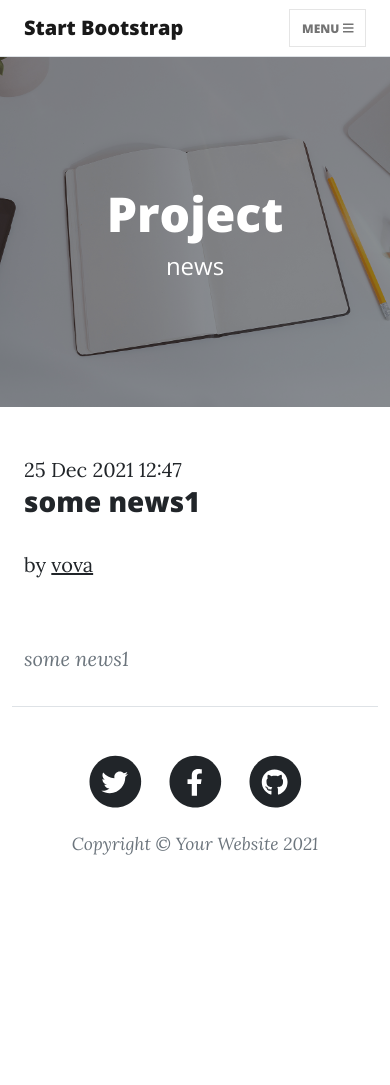
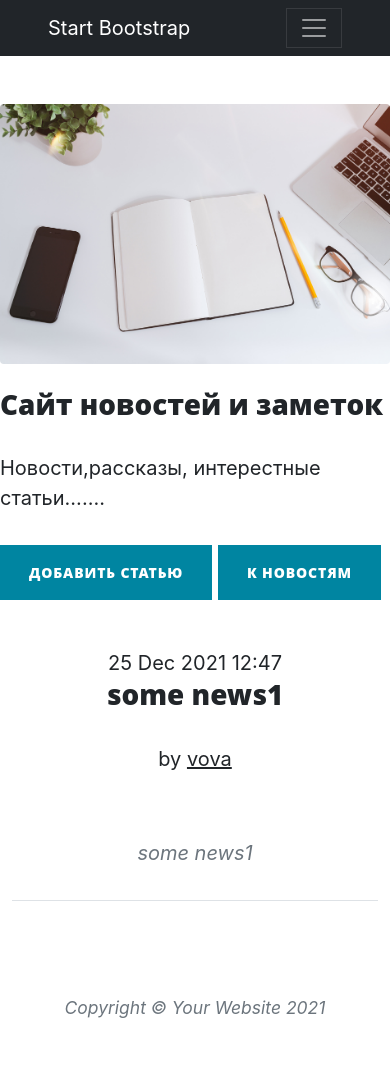
Before and after one commit to Olevova/News1, a Django app: page /news/13 in a window 390 px wide. Before the commit the page ends 855 px from the top, so only its background shows below. Run offline with Django 4.2, Linux system fonts and the light colour scheme; data comes from the database, SQL or seed files in the repository; both versions use the stored data as it was after the commit; some libraries are stand-ins or nearby versions.

Commit message:
"ИТОГОВОЕ ЗАДАНИЕ 4.4 . Внес изменения по заданию"

```diff
--- a/NewsSite/news/admin.py
+++ b/NewsSite/news/admin.py
@@ -5,6 +5,7 @@ admin.site.register(Author)
 admin.site.register(Post)
 admin.site.register(Comment)
 admin.site.register(Category)
+admin.site.register(PostCategory)
 from django.contrib import admin
 
 # Register your models here.
--- a/NewsSite/news/models.py
+++ b/NewsSite/news/models.py
@@ -1,6 +1,7 @@
 from django.db import models
 from django.contrib.auth.models import User
 from django.db.models import *
+from django.shortcuts import reverse
 
 class Author(models.Model):
     user = models.OneToOneField(User, on_delete=models.CASCADE)
@@ -22,18 +23,21 @@ class Author(models.Model):
         self.save()
 
     def __str__(self):
-        return self.user.username
+        return f'{self.user.username}'
+
+    def get_absolute_url(self):
+        return reverse("mad", kwargs={"pk": self.pk, "user": self.user})
 
 
 class Post(models.Model):
     CONTENT = [("NW", 'news'), ('AR', 'article')]
-    title = models.CharField(max_length=128)
-    content = models.CharField(max_length=2, blank=True, choices=CONTENT, default="NW")
-    create = models.DateTimeField(auto_now_add=True)
-    text = models.TextField(blank=True)
+    title = models.CharField(max_length=128, verbose_name='Название Новости')
+    content = models.CharField(max_length=2, blank=True, choices=CONTENT, default="NW", verbose_name="Вид Статьи")
+    create = models.DateTimeField(auto_now_add=True, verbose_name='Создана')
+    text = models.TextField(blank=True, verbose_name="Текст")
     rate = models.FloatField(default=0)
-    author = models.ForeignKey(Author, related_name='author', on_delete=models.CASCADE)
-    category = models.ManyToManyField('Category', through="PostCategory")
+    author = models.ForeignKey(Author, related_name='author', on_delete=models.CASCADE, verbose_name="Автор")
+    category = models.ManyToManyField('Category', through="PostCategory", verbose_name='Категория')
 
     def like(self):
         self.rate += 1
@@ -52,19 +56,30 @@ class Post(models.Model):
         return f'{self.text[:123]}...'
 
     def __str__(self):
-        return self.title
+        return f'{self.title}'
+
+    def get_absolute_url(self):
+        return f"/news/{self.id}"
+
+    class Meta:
+        verbose_name = "Пост"
+        verbose_name_plural = "Посты"
+        ordering = ['-create']
 
 
 class PostCategory(models.Model):
     category = models.ForeignKey('Category', on_delete=models.CASCADE)
     post = models.ForeignKey('Post', related_name="post", on_delete=models.CASCADE)
 
+    def __str__(self):
+        return self.category.name
+
 
 class Category(models.Model):
     name = models.CharField(max_length=128, unique=True)
 
     def __str__(self):
-        return self.name
+        return f'{self.name}'
 
 class Comment(models.Model):
     text = models.TextField(blank=True)
--- a/NewsSite/news/templates/news/index.html
+++ b/NewsSite/news/templates/news/index.html
@@ -1,63 +1,66 @@
 <!DOCTYPE html>
 <html lang="en">
 <head>
-    <meta charset="utf-8"/>
-    <meta name="viewport" content="width=device-width, initial-scale=1, shrink-to-fit=no"/>
-    <meta name="description" content=""/>
-    <meta name="author" content=""/>
+    <meta charset="utf-8" />
+        <meta name="viewport" content="width=device-width, initial-scale=1, shrink-to-fit=no" />
+        <meta name="description" content="" />
+        <meta name="author" content="" />
     <title>{%block title%}{%endblock title%}</title>
-    <link rel="icon" type="image/x-icon" href="assets/favicon.ico"/>
-    <!-- Font Awesome icons (free version)-->
-    <script src="https://use.fontawesome.com/releases/v5.15.4/js/all.js" crossorigin="anonymous"></script>
-    <!-- Google fonts-->
-    <link href="https://fonts.googleapis.com/css?family=Lora:400,700,400italic,700italic" rel="stylesheet"
-          type="text/css"/>
-    <link href="https://fonts.googleapis.com/css?family=Open+Sans:300italic,400italic,600italic,700italic,800italic,400,300,600,700,800"
-          rel="stylesheet" type="text/css"/>
-    <!-- Core theme CSS (includes Bootstrap)-->
+    <link rel="icon" type="image/x-icon" href="assets/favicon.ico" />
     {%load static%}
     <link href="{% static 'css/styles.css'%}" rel="stylesheet"/>
 </head>
 <body>
 <!-- Navigation-->
-<nav class="navbar navbar-expand-lg navbar-light" id="mainNav">
-    <div class="container px-4 px-lg-5">
-        <a class="navbar-brand" href="index.html">Start Bootstrap</a>
-        <button class="navbar-toggler" type="button" data-bs-toggle="collapse" data-bs-target="#navbarResponsive"
-                aria-controls="navbarResponsive" aria-expanded="false" aria-label="Toggle navigation">
-            Menu
-            <i class="fas fa-bars"></i>
-        </button>
-        <div class="collapse navbar-collapse" id="navbarResponsive">
-            <ul class="navbar-nav ms-auto py-4 py-lg-0">
-                <li class="nav-item"><a class="nav-link px-lg-3 py-3 py-lg-4" href="index.html">Home</a></li>
-                <li class="nav-item"><a class="nav-link px-lg-3 py-3 py-lg-4" href="about.html">About</a></li>
-                <li class="nav-item"><a class="nav-link px-lg-3 py-3 py-lg-4" href="post.html">Sample Post</a></li>
-                <li class="nav-item"><a class="nav-link px-lg-3 py-3 py-lg-4" href="contact.html">Contact</a></li>
+<nav class="navbar navbar-expand-lg navbar-dark bg-dark">
+            <div class="container px-5">
+                <a class="navbar-brand" href="#!">Start Bootstrap</a>
+                <button class="navbar-toggler" type="button" data-bs-toggle="collapse" data-bs-target="#navbarSupportedContent" aria-controls="navbarSupportedContent" aria-expanded="false" aria-label="Toggle navigation"><span class="navbar-toggler-icon"></span></button>
+                <div class="collapse navbar-collapse" id="navbarSupportedContent">
+                    <ul class="navbar-nav ms-auto mb-2 mb-lg-0">
+                        <li class="nav-item"><a class="nav-link active" aria-current="page" href="#!">Home</a></li>
+                        <li class="nav-item"><a class="nav-link" href="#!">About</a></li>
+                        <li class="nav-item"><a class="nav-link" href="#!">Contact</a></li>
+                        <li class="nav-item"><a class="nav-link" href="#!">Services</a></li>
                     </ul>
                 </div>
             </div>
         </nav>
-<!-- Page Header-->
-<header class="masthead" style="background-image: url('assets/img/home-bg.jpg')">
-    <div class="container position-relative px-4 px-lg-5">
-        <div class="row gx-4 gx-lg-5 justify-content-center">
-            <div class="col-md-10 col-lg-8 col-xl-7">
-                <div class="site-heading">
-                    <h1>Project</h1>
-                    <span class="subheading">news</span>
+<div class="row gx-4 gx-lg-5 align-items-center my-5">
+                <div class="col-lg-7"><img class="img-fluid rounded mb-4 mb-lg-0" src ="{%static 'assets/img/home-bg.jpg'%}" alt="..." /></div>
+                <div class="col-lg-5">
+                    <h1 class="font-weight-light">Сайт новостей и заметок</h1>
+                    <p>Новости,рассказы, интерестные статьи.......</p>
+                    <a class="btn btn-primary" href="{% url 'add' %}">ДОБАВИТЬ СТАТЬЮ</a>
+                    <a class="btn btn-primary" href="{% url 'allnews' %}">К НОВОСТЯМ</a>
                 </div>
             </div>
-        </div>
-    </div>
-</header>
-<!-- Main Content-->
-<div class="row justify-content-end">
-    <div class="col-md-9"><a href="#!">{%block containe%} {%endblock containe%} </a></div>
+<figure class="text-center">
+    <div>{%block containe%} {%endblock containe%}</div>
+    {% if page_obj %}
+    <nav aria-label="Page navigation example">
+        <ul class="pagination justify-content-center">
+            <!-- Если доступна предыдущая страница, то даём ссылку на неё и самую первую страницу -->
+            {% if page_obj.has_previous %}
+            <a class="page-link" href="?page=1">First</a>
+            <a href="?page={{ page_obj.previous_page_number}}"></a>
+            {% endif %}
 
-</div>
-
-
+            <!-- Показываем только текущую страницу и ближайшие к ней, чтобы список не тянулся и не захламлял страницу -->
+            {% for num in page_obj.paginator.page_range %}
+            {% if page_obj.number == num %}
+            <a class="page-link">{{num}}</a>
+            {% elif num > page_obj.number|add:'-2' and num < page_obj.number|add:'2' %}
+            <a class="page-link" href="?page={{ num }}">{{num}}</a>
+            {% endif %}
+            {% endfor %}
+            {% if page_obj.has_next %}
+            <a href="?page={{ page_obj.next_page_number }}"></a>
+            <a class="page-link" href="?page={{ page_obj.paginator.num_pages }}">Last</a>
+            {% endif %}
+            {%endif%}
+        </ul>
+    </nav>
     <!-- Footer-->
     <footer class="border-top">
         <div class="container px-4 px-lg-5">
@@ -97,6 +100,5 @@
     <!-- Bootstrap core JS-->
     <script src="https://cdn.jsdelivr.net/npm/bootstrap@5.1.3/dist/js/bootstrap.bundle.min.js"></script>
     <!-- Core theme JS-->
-<script src="js/scripts.js"></script>
 </body>
 </html>
--- a/NewsSite/news/urls.py
+++ b/NewsSite/news/urls.py
@@ -2,6 +2,9 @@ from django.urls import path
 from .views import *
 
 urlpatterns = [
-                path('', NewsList.as_view()),
-                path('<int:pk>', News.as_view()),
+                path('', NewsList.as_view(), name = 'allnews'),
+                path('<int:pk>', News.as_view(), name="ObjNews.html"),
+                path('add/', NewsCreateView.as_view(), name='add'),
+                path('<int:pk>/edit', NewsUpd.as_view(), name='add'),
+                path('delete/<int:pk>', NewsDel.as_view(), name='news_del'),
                 ]
--- a/NewsSite/news/views.py
+++ b/NewsSite/news/views.py
@@ -1,6 +1,9 @@
 from django.shortcuts import render
+from django.http import HttpResponse
 from .models import *
-from django.views.generic import ListView, DetailView
+from django.views.generic import ListView, DetailView,CreateView,DeleteView, UpdateView
+from .filters import PostFilter
+from .form import NewsForm
 
 
 class NewsList(ListView):#вывод списка новостей
@@ -8,14 +11,42 @@ class NewsList(ListView):#вывод списка новостей
     template_name = "news.html"
     context_object_name = 'news'
     queryset = Post.objects.order_by('-create')#сортировка новостей по добавлению
+    paginate_by = 4 # пагинация с выводом 4 новостей
+
+    def get_filter(self):
+        #print(super().get_queryset())
+        return PostFilter(self.request.GET,queryset =super().get_queryset())
+
+    def get_queryset(self):
+        #print(self.get_filter().qs)
+        return self.get_filter().qs
 
 
+    def get_context_data(self, **kwargs):
+        return {**super().get_context_data(**kwargs),
+                'filter': self.get_filter,
+                }
+
+class NewsCreateView(CreateView):
+    template_name = 'news_create.html'
+    form_class = NewsForm
 
 class News(DetailView):#вывод для одной новости
     model = Post
     template_name = 'ObjNews.html'
     context_object_name = 'piece'
+    queryset = Post.objects.all()
 
-from django.shortcuts import render
+class NewsDel(DeleteView):
+    template_name = 'news_del.html'
+    context_object_name = "piece"
+    queryset = Post.objects.all()
+    success_url = '/news/'
 
-# Create your views here.
+class NewsUpd(UpdateView):
+    template_name = 'news_create.html'
+    form_class = NewsForm
+
+    def get_object(self, **kwargs):
+        pk = self.kwargs.get('pk')
+        return Post.objects.get(pk=pk)
```
Also changed, not shown: NewsSite/NewsSite/settings.py (+12 -1 lines), NewsSite/news/templates/news/news.html (+13 -2 lines), NewsSite/news/templates/news/news_create.html (added, +13 -0 lines), NewsSite/news/templates/news/news_del.html (added, +41 -0 lines), NewsSite/db.sqlite3. Lines whose indentation alone changed are shown as unchanged.
